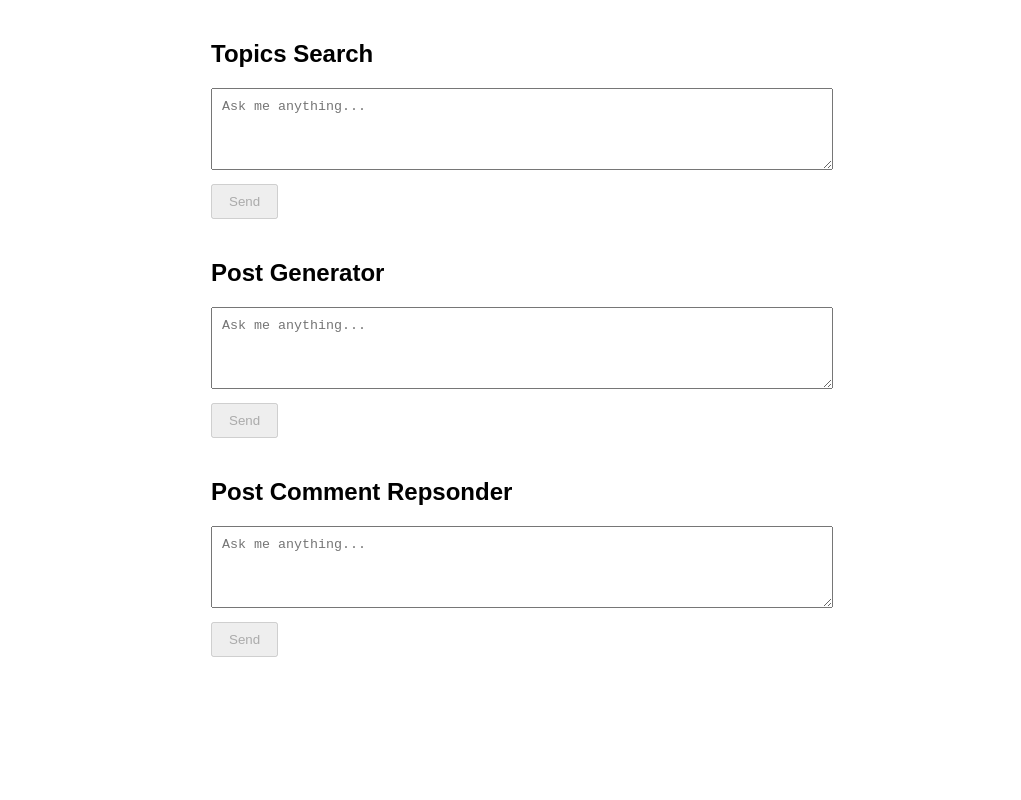
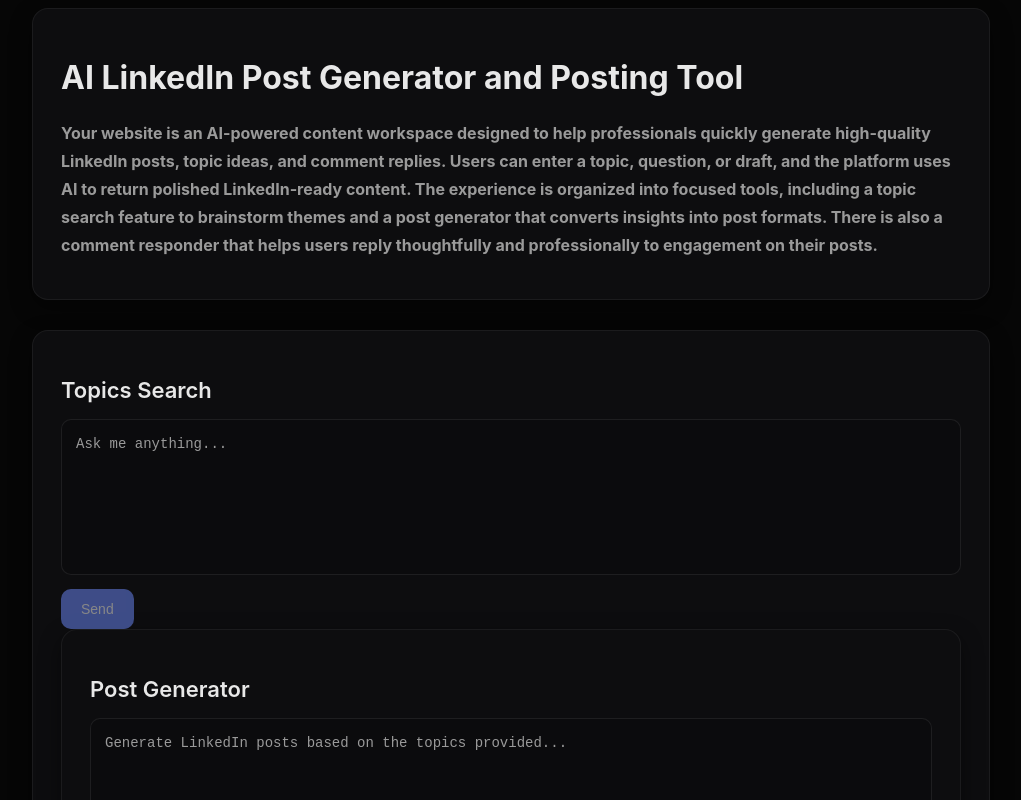
Before and after one commit to mgainer126/aiSampleProject, a React (Create React App) app: page / in a window 1280 px wide. Shown: the top 800 px of the page, without its empty margins (129-1150 px from the left). Built offline with nearby package versions, Linux system fonts and the light colour scheme.

Commit message:
styles added to look like typical AI platforms

```diff
--- a/src/components/PostCommentResponder.jsx
+++ b/src/components/PostCommentResponder.jsx
@@ -1,6 +1,6 @@
 import { useState } from "react";
 
-export default function PostCommentRepsonder() {
+export default function PostCommentResponder() {
   const [prompt, setPrompt] = useState("");
   const [reply, setReply] = useState("");
   const [loading, setLoading] = useState(false);
@@ -37,40 +37,38 @@
   }
 
   return (
-    <div className="component">
-      <h2>Post Comment Repsonder</h2>
+    <div className="app-card">
+      <h2 className="app-card-title">LinkedIn Poster</h2>
 
-      <form onSubmit={handleSubmit}>
+      <form className="app-form" onSubmit={handleSubmit}>
         <textarea
-          rows={4}
+          rows={6}
           value={prompt}
           onChange={(e) => setPrompt(e.target.value)}
-          className="component-textarea"
-          placeholder="Ask me anything..."
+          className="app-textarea"
+          placeholder="Posted it to LinkedIn..."
         />
 
         <button
           type="submit"
           disabled={loading || !prompt.trim()}
-          className="component-button"
+          className="app-button"
         >
           {loading ? "Thinking..." : "Send"}
         </button>
       </form>
 
-      {error && <p style={{ color: "red" }}>{error}</p>}
+      {error && <p className="app-error">{error}</p>}
 
       {reply && (
-        <div
-          style={{
-            marginTop: 20,
-            background: "#f7f7f7",
-            padding: 15,
-            borderRadius: 8,
-          }}
-        >
+        <div className="app-reply">
           <strong>Response:</strong>
-          <p>{reply}</p>
+          {reply.split("\n").map((line, i) => (
+            <span key={i}>
+              {line}
+              <br />
+            </span>
+          ))}
         </div>
       )}
     </div>
--- a/src/components/PostGenerator.jsx
+++ b/src/components/PostGenerator.jsx
@@ -1,10 +1,15 @@
-import { useState } from "react";
+import { useState, useEffect } from "react";
 
-export default function PostGenerator() {
+export default function PostGeneratoCopy(props) {
+  console.log(props.response);
   const [prompt, setPrompt] = useState("");
   const [reply, setReply] = useState("");
   const [loading, setLoading] = useState(false);
   const [error, setError] = useState("");
+
+  useEffect(() => {
+    if (props.response) setPrompt(props.response);
+  }, [props.response]);
 
   async function handleSubmit(e) {
     e.preventDefault();
@@ -19,7 +24,9 @@
       const res = await fetch("http://localhost:4000/api/ask", {
         method: "POST",
         headers: { "Content-Type": "application/json" },
-        body: JSON.stringify({ message: prompt }),
+        body: JSON.stringify({
+          message: `Create message posts for my LinkedIn profile for the following recommendations:\n\n${prompt}`,
+        }),
       });
 
       if (!res.ok) {
@@ -37,40 +44,38 @@
   }
 
   return (
-    <div className="component">
-      <h2>Post Generator</h2>
+    <div className="app-card">
+      <h2 className="app-card-title">Post Generator</h2>
 
-      <form onSubmit={handleSubmit}>
+      <form className="app-form" onSubmit={handleSubmit}>
         <textarea
-          rows={4}
+          rows={6}
           value={prompt}
           onChange={(e) => setPrompt(e.target.value)}
-          className="component-textarea"
-          placeholder="Ask me anything..."
+          className="app-textarea"
+          placeholder="Generate LinkedIn posts based on the topics provided..."
         />
 
         <button
           type="submit"
           disabled={loading || !prompt.trim()}
-          className="component-button"
+          className="app-button"
         >
-          {loading ? "Thinking..." : "Send"}
+          {loading ? "Thinking..." : "Generate Posts"}
         </button>
       </form>
 
-      {error && <p style={{ color: "red" }}>{error}</p>}
+      {error && <p className="app-error">{error}</p>}
 
       {reply && (
-        <div
-          style={{
-            marginTop: 20,
-            background: "#f7f7f7",
-            padding: 15,
-            borderRadius: 8,
-          }}
-        >
+        <div className="app-reply">
           <strong>Response:</strong>
-          <p>{reply}</p>
+          {reply.split("\n").map((line, i) => (
+            <span key={i}>
+              {line}
+              <br />
+            </span>
+          ))}
         </div>
       )}
     </div>
--- a/src/components/TopicsSearch.jsx
+++ b/src/components/TopicsSearch.jsx
@@ -1,4 +1,5 @@
 import { useState } from "react";
+import PostGeneratorCopy from "./PostGenerator";
 
 export default function TopicsSearch() {
   const [prompt, setPrompt] = useState("");
@@ -28,6 +29,8 @@
       }
 
       const data = await res.json();
+
+      console.log(data);
       setReply(data.reply || "(No reply returned)");
     } catch (err) {
       setError(err.message || "Something went wrong.");
@@ -37,42 +40,42 @@
   }
 
   return (
-    <div className="component">
-      <h2>Topics Search</h2>
+    <div className="app-card">
+      <h2 className="app-card-title">Topics Search</h2>
 
-      <form onSubmit={handleSubmit}>
+      <form className="app-form" onSubmit={handleSubmit}>
         <textarea
-          rows={4}
+          rows={6}
           value={prompt}
           onChange={(e) => setPrompt(e.target.value)}
-          className="component-textarea"
+          className="app-textarea"
           placeholder="Ask me anything..."
         />
 
         <button
           type="submit"
           disabled={loading || !prompt.trim()}
-          className="component-button"
+          className="app-button"
         >
           {loading ? "Thinking..." : "Send"}
         </button>
       </form>
 
-      {error && <p style={{ color: "red" }}>{error}</p>}
+      {error && <p className="app-error">{error}</p>}
 
       {reply && (
-        <div
-          style={{
-            marginTop: 20,
-            background: "#f7f7f7",
-            padding: 15,
-            borderRadius: 8,
-          }}
-        >
+        <div className="app-reply">
           <strong>Response:</strong>
-          <p>{reply}</p>
+          {reply.split("\n").map((line, i) => (
+            <span key={i}>
+              {line}
+              <br />
+            </span>
+          ))}
         </div>
       )}
+
+      <PostGeneratorCopy response={reply} />
     </div>
   );
 }
--- a/src/pages/Main.jsx
+++ b/src/pages/Main.jsx
@@ -1,13 +1,25 @@
 import TopicsSearch from "../components/TopicsSearch";
-import PostGenerator from "../components/PostGenerator";
 import PostCommentRepsonder from "../components/PostCommentResponder";
 import "../styles/main.scss";
 
 export default function Main() {
   return (
     <>
+      <div className="app-card">
+        <h1>AI LinkedIn Post Generator and Posting Tool</h1>
+        <h3 className="app-card-subtitle">
+          Your website is an AI-powered content workspace designed to help
+          professionals quickly generate high-quality LinkedIn posts, topic
+          ideas, and comment replies. Users can enter a topic, question, or
+          draft, and the platform uses AI to return polished LinkedIn-ready
+          content. The experience is organized into focused tools, including a
+          topic search feature to brainstorm themes and a post generator that
+          converts insights into post formats. There is also a comment responder
+          that helps users reply thoughtfully and professionally to engagement
+          on their posts.
+        </h3>
+      </div>
       <TopicsSearch />
-      <PostGenerator />
       <PostCommentRepsonder />
     </>
   );
--- a/src/styles/main.scss
+++ b/src/styles/main.scss
@@ -1,19 +1,156 @@
-.component {
-  max-width: 600px;
-  margin: 40px auto;
-  font-family: "Arial";
-  &-textarea {
-    width: 100%;
-    padding: 10px;
-  }
-  &-button {
-    margin-top: 10px;
-    padding: 8px 16px;
-  }
-  &-reply {
-    margin-top: 20px;
-    background: "#f7f7f7";
-    padding: 15;
-    border-radius: 8;
+$app-bg: #060606;
+$app-grid: rgba(255, 255, 255, 0.04);
+$app-card: #0d0d0f;
+$app-card-border: rgba(255, 255, 255, 0.06);
+$app-text: #e8e8e8;
+$app-muted: #9a9a9a;
+$app-primary: #6f8cff;
+$app-primary-hover: #8fa2ff;
+
+.app-card-subtitle {
+  margin-bottom: 12px;
+  font-size: 16px;
+  color: $app-muted;
+  line-height: 1.75rem;
+}
+
+body {
+  background: $app-bg;
+  color: $app-text;
+  font-family: -apple-system, BlinkMacSystemFont, "Segoe UI", Roboto, Arial,
+    sans-serif;
+}
+
+/* ====== Page Container ====== */
+
+.app-container {
+  min-height: 100vh;
+  padding: 40px;
+  background-image: linear-gradient(
+      0deg,
+      transparent 24%,
+      $app-grid 25%,
+      $app-grid 26%,
+      transparent 27%,
+      transparent 74%,
+      $app-grid 75%,
+      $app-grid 76%,
+      transparent 77%,
+      transparent
+    ),
+    linear-gradient(
+      90deg,
+      transparent 24%,
+      $app-grid 25%,
+      $app-grid 26%,
+      transparent 27%,
+      transparent 74%,
+      $app-grid 75%,
+      $app-grid 76%,
+      transparent 77%,
+      transparent
+    );
+  background-size: 40px 40px;
+}
+
+/* ====== Card ====== */
+
+.app-card {
+  background: $app-card;
+  border: 1px solid $app-card-border;
+  border-radius: 16px;
+  padding: 28px;
+  max-width: 900px;
+  margin: 0 auto 30px;
+  box-shadow: 0 8px 22px rgba(0, 0, 0, 0.45);
+  transition: border-color 0.2s ease, transform 0.2s ease;
+
+  &:hover {
+    border-color: rgba(255, 255, 255, 0.15);
+    transform: translateY(-1px);
   }
 }
+
+.app-card-title {
+  margin-bottom: 16px;
+  font-size: 22px;
+  font-weight: 600;
+}
+
+/* ====== Form ====== */
+
+.app-form {
+  display: flex;
+  flex-direction: column;
+  gap: 14px;
+}
+
+.app-textarea {
+  background: #0b0b0d;
+  border: 1px solid rgba(255, 255, 255, 0.08);
+  color: $app-text;
+  padding: 14px;
+  border-radius: 10px;
+  resize: none;
+  font-size: 14px;
+  line-height: 1.5;
+  transition: border-color 0.2s ease, box-shadow 0.2s ease;
+
+  &::placeholder {
+    color: $app-muted;
+  }
+
+  &:focus {
+    outline: none;
+    border-color: $app-primary;
+    box-shadow: 0 0 0 2px rgba($app-primary, 0.2);
+  }
+}
+
+/* ====== Buttons ====== */
+
+.app-button {
+  align-self: flex-start;
+  background: $app-primary;
+  color: white;
+  border: none;
+  border-radius: 10px;
+  padding: 12px 20px;
+  font-size: 14px;
+  font-weight: 500;
+  cursor: pointer;
+  transition: background 0.15s ease, transform 0.1s ease, box-shadow 0.15s ease;
+
+  &:hover:not(:disabled) {
+    background: $app-primary-hover;
+    transform: translateY(-1px);
+  }
+
+  &:disabled {
+    opacity: 0.5;
+    cursor: not-allowed;
+  }
+}
+
+/* ====== Reply Block ====== */
+
+.app-reply {
+  margin-top: 18px;
+  padding: 16px;
+  border-radius: 12px;
+  background: #101013;
+  border: 1px solid rgba(255, 255, 255, 0.08);
+  line-height: 1.6;
+
+  strong {
+    display: block;
+    margin-bottom: 6px;
+  }
+}
+
+/* ====== Errors ====== */
+
+.app-error {
+  color: #ff6b6b;
+  margin-top: 6px;
+}
```
